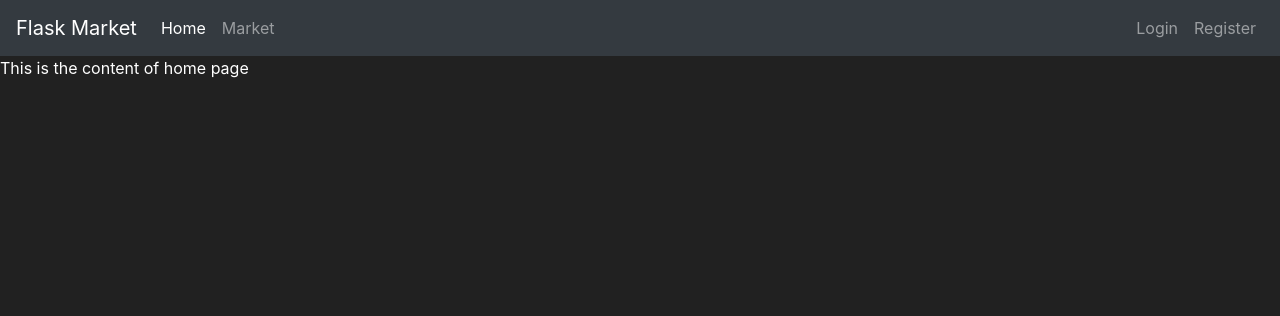
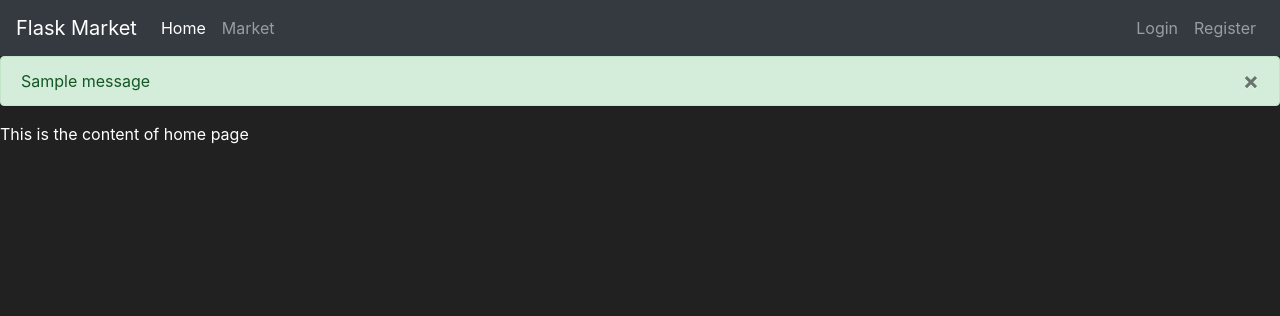
Before and after one commit to Aviral00/Flask-Market, a Flask app: page / in a window 1280 px wide. Shown: the top 316 px of the page. Run offline with Flask 2, Linux system fonts and the light colour scheme; one stand-in notice (Sample message) is shown; some libraries are stand-ins or nearby versions.

Commit message:
third commit

```diff
--- a/market/routes.py
+++ b/market/routes.py
@@ -1,5 +1,5 @@
 from market import app
-from flask import render_template, redirect, url_for
+from flask import render_template, redirect, url_for, flash, get_flashed_messages
 from market.models import Item, User
 from market.forms import RegisterForm
 from market.models import db
@@ -30,5 +30,5 @@
         return redirect(url_for('market_page'))
     if form.errors != {}:
         for err_msg in form.errors.values():
-            print(f'There was an error : {err_msg}')
+            flash(f'There was an error : {err_msg}', category='danger')
     return render_template('register.html', form=form)
--- a/market/templates/base.html
+++ b/market/templates/base.html
@@ -37,6 +37,18 @@
         </ul>
     </div>
 </nav>
+{% with messages = get_flashed_messages(with_categories=true) %}
+    {% if messages %}
+        {% for category, message in messages %}
+            <div class="alert alert-{{ category }}">
+                <button type="button" class="m1-2 mb-1 close" data-dismiss="alert" aria-label="Close">
+                    <span aria-hidden="true">&times;</span>
+                </button>
+                {{ message }}
+            </div>
+        {% endfor %}
+    {% endif %}
+{% endwith %}
 {% block content %}
 {% endblock %}
 <!-- Future Content here -->
```
Also changed, not shown: market/forms.py (+13 -2 lines).
